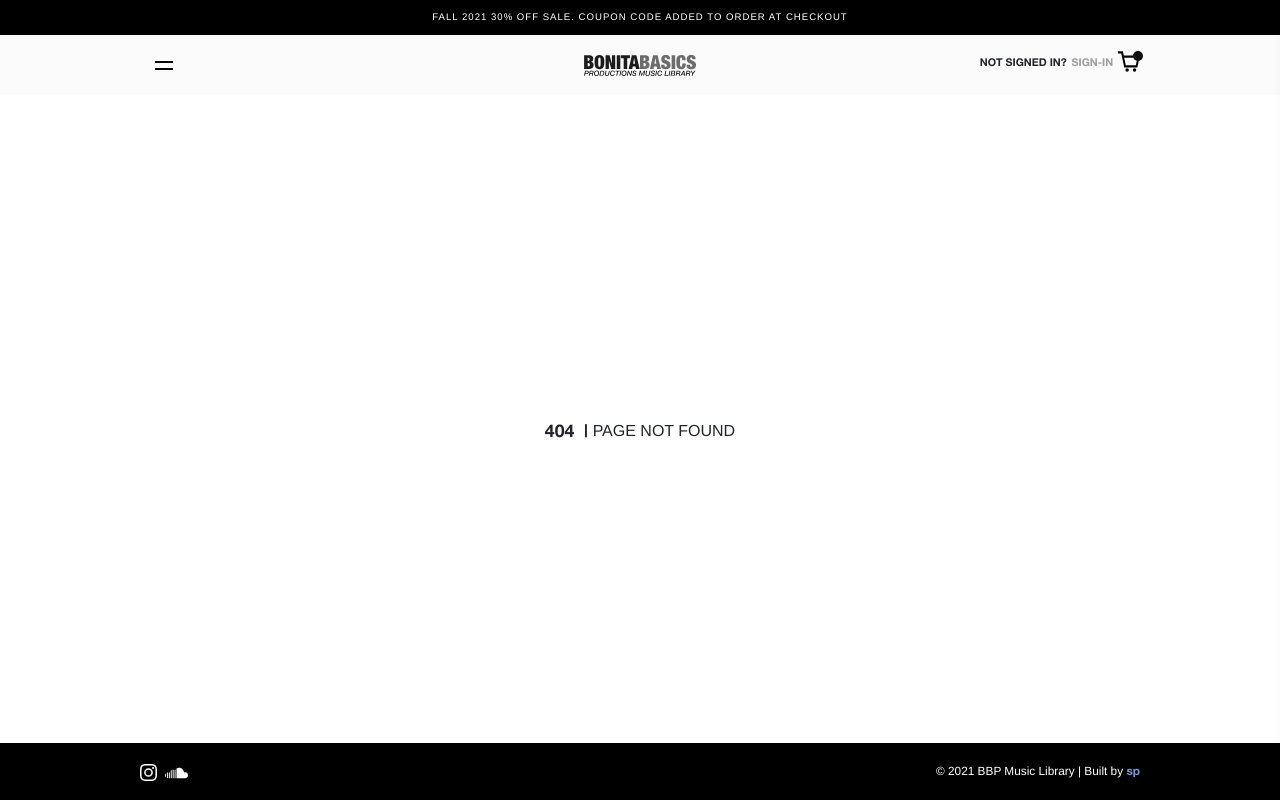
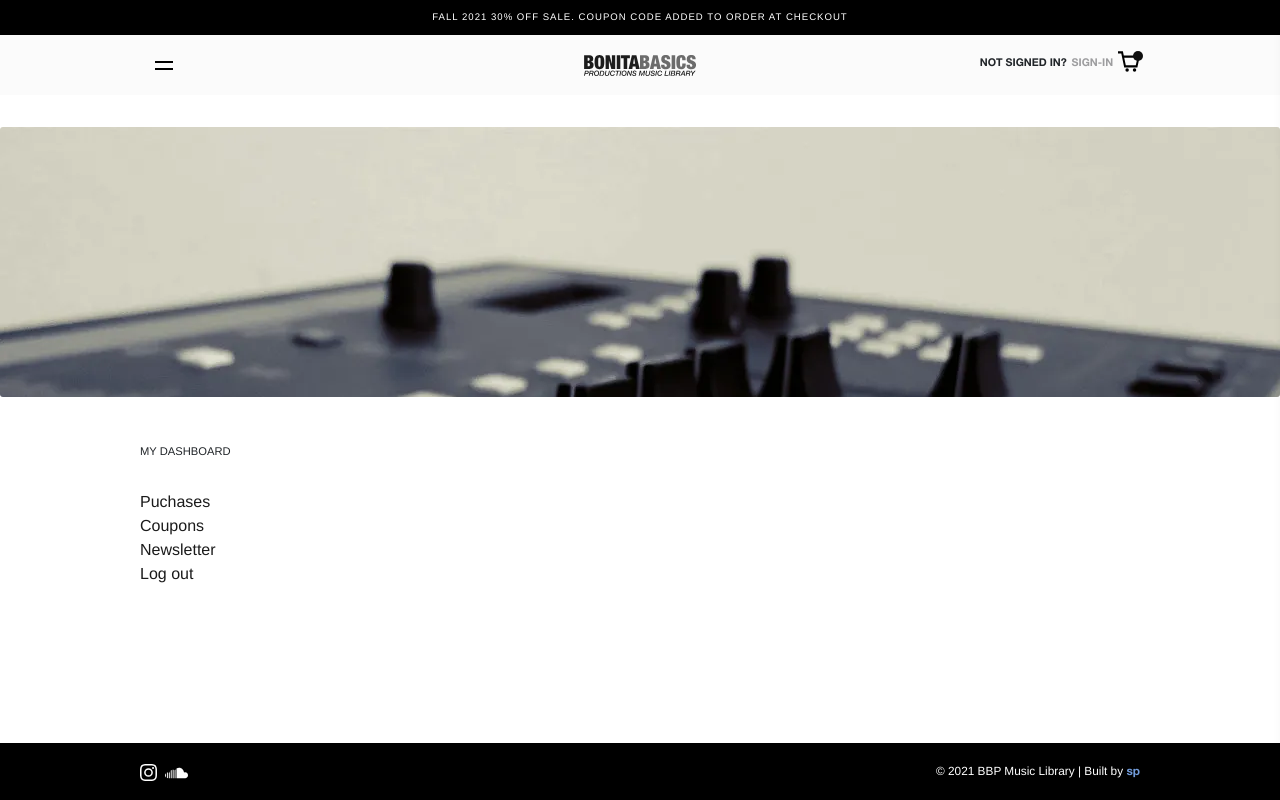
Before and after one commit to mrstevedev/bbpmusiclibrary, a Next.js app: page /dashboard in a window 1280 px wide. Before the commit this address had no page. Built offline with nearby package versions, Linux system fonts and the light colour scheme.

Commit message:
Added dashboard page

```diff
--- /dev/null
+++ b/pages/dashboard.tsx
@@ -0,0 +1,53 @@
+import Link from 'next/link'
+import Image from 'next/image'
+import userImg from '/public/images/user.svg'
+
+export default function Dashboard() {
+    return (
+        <>
+         <div className="hero-img" style={{ backgroundImage: `url(${'./images/img1200.webp'})`,
+          height: '270px',
+          width: '100%',
+          backgroundPosition: 'center top',
+          backgroundRepeat: 'no-repeat',
+          margin: '2rem 0 2rem 0', borderRadius: '3px' }}></div>
+            <div className="container">
+                <h1 style={{
+                    display: 'flex',
+                    justifyContent: 'space-between',
+                    fontWeight: 100,
+                    margin: '3rem 0 2rem 0',
+                    fontSize: '0.7rem',
+                    textTransform: 'uppercase' }}>My Dashboard</h1>
+                <div>
+                    <aside>
+                        <nav>
+                            <ul style={{ listStyle: 'none', padding: '0' }}>
+                                <li>
+                                    <Link href="#">
+                                        <a className="link">Puchases</a>
+                                    </Link>
+                                </li>
+                                <li>
+                                    <Link href="#">
+                                        <a className="link">Coupons</a>
+                                    </Link>
+                                </li>
+                                <li>
+                                    <Link href="#">
+                                        <a className="link">Newsletter</a>
+                                    </Link>
+                                </li>
+                                <li>
+                                    <Link href="#">
+                                        <a className="link">Log out</a>
+                                    </Link>
+                                </li>
+                            </ul>
+                        </nav>
+                    </aside>
+                </div>
+            </div>
+        </>
+    )
+}
```
